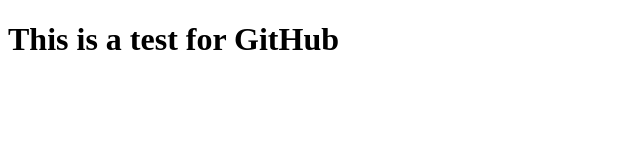
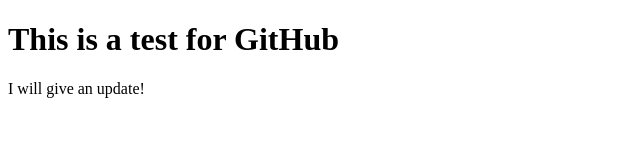
Before and after one commit to SimonLamVaromatic/firstProject, a plain HTML site: page index.html in a window 1280 px wide. Shown: the whole page, without its empty margins (0-640 px from the left). Drawn offline with Linux system fonts and the light colour scheme.

Commit message:
Add new text to index.html

```diff
--- a/index.html
+++ b/index.html
@@ -6,5 +6,6 @@
 </head>
 <body>
 <h1>This is a test for GitHub</h1>
+<p>I will give an update!</p>
 </body>
 </html>
```
